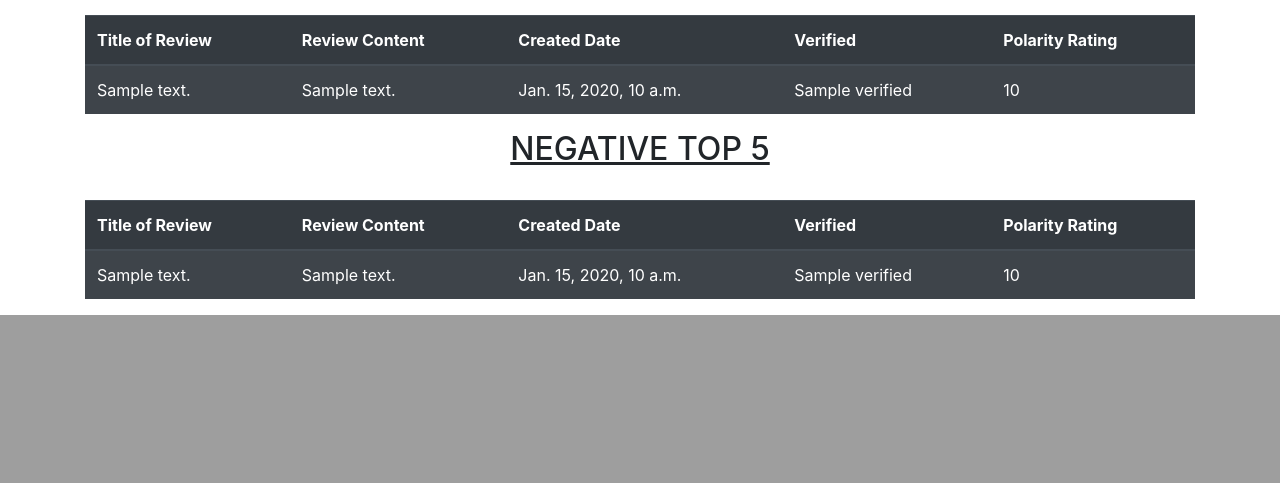
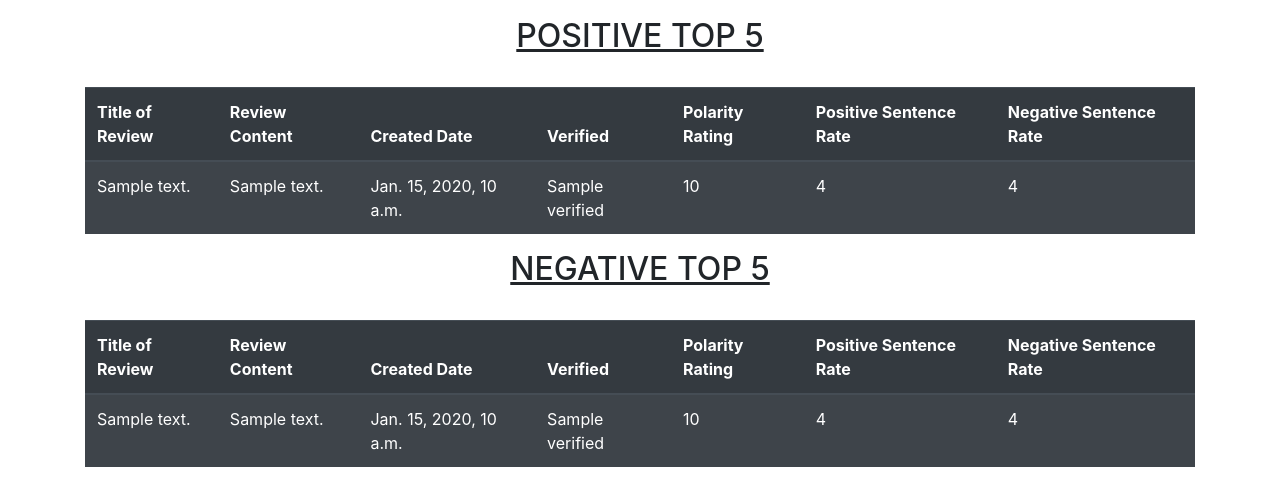
Before and after one commit to haticeaydinn/AmazonReviewAnalysis, a Django app: template analysis/templates/sentiment.html in a window 1280 px wide. Shown: the part 709-1192 px from the top of the page. Before the commit the page ends 1024 px from the top, so only its background shows below. Run offline with Django 3.2, Linux system fonts and the light colour scheme; the template is opened without the code that fills it: most values are stand-ins (such as "Sample title", 1, 10 or a date in 2020).

Commit message:
completed sentiment page

```diff
--- a/analysis/templates/sentiment.html
+++ b/analysis/templates/sentiment.html
@@ -5,6 +5,9 @@
 <body>
     <div class="container p-3 mb-3 my-2">
         <h3> Total Average Sentiment Analysis Graph </h3>
+        Wait for a second! We're preparing sentiment analysis. For now, we're processing {{ reviews_no }} reviews for the product {{ prod_name }}.<br>
+        The closer 'Polarity Rate' is to 1, the more likely it is to be a positive review.<br>
+        On the other hand, the closer 'Polarity Rate' is to -1, the more likely it is to be a negative review.
         <img src='/analysis/sentimentgraph' class="card-img-top" alt="" height="500">
     </div>
 
@@ -18,6 +21,8 @@
               <th>Created Date</th>
               <th>Verified</th>
               <th>Polarity Rating</th>
+              <th>Positive Sentence Rate</th>
+              <th>Negative Sentence Rate</th>
             </tr>
           </thead>
           <tbody>
@@ -30,6 +35,8 @@
               <td>{{i.unixReviewTime}}</td>
               <td>{{i.verified}}</td>
               <td>{{i.avg_polarity}}</td>
+              <td>{{i.pos_sentence_rate}}</td>
+              <td>{{i.neg_sentence_rate}}</td>
             </tr>
           {% endfor %}
           {% endif %}
@@ -47,6 +54,8 @@
                 <th>Created Date</th>
                 <th>Verified</th>
                 <th>Polarity Rating</th>
+                <th>Positive Sentence Rate</th>
+                <th>Negative Sentence Rate</th>
               </tr>
             </thead>
             <tbody>
@@ -59,6 +68,8 @@
                 <td>{{i.unixReviewTime}}</td>
                 <td>{{i.verified}}</td>
                 <td>{{i.avg_polarity}}</td>
+                <td>{{i.pos_sentence_rate}}</td>
+                <td>{{i.neg_sentence_rate}}</td>
             </tr>
           {% endfor %}
           {% endif %}
```
Also changed, not shown: analysis/views.py (+15 -1 lines).
